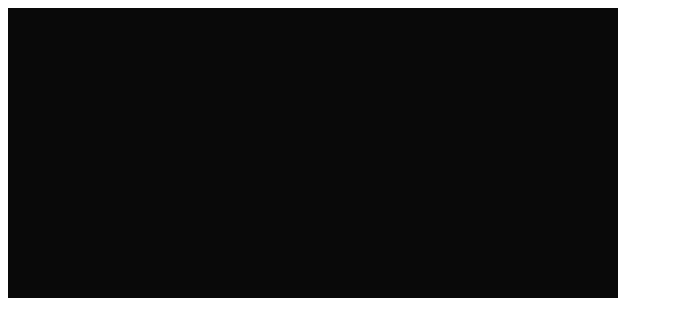
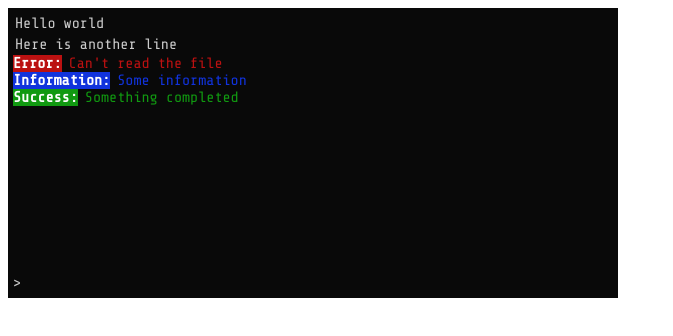
Before and after one commit to Lutonet/lutonet-terminal-js, a website with bundled scripts: page index.html in a window 1280 px wide. Shown: the whole page, without its empty margins (0-673 px from the left). Built offline with nearby package versions, Linux system fonts and the light colour scheme; a web font is replaced by a local one.

Commit message:
Basic terminal functions working

```diff
--- a/InputReader.js
+++ b/InputReader.js
@@ -8,7 +8,6 @@ class InputReader {
         /* define different actions for functional keys */
         if (e.key == "Enter") {
           executeInput(safeText(this.readerLine));
-          console.log("enter pressed");
           this.readerLine = "";
           cursorPosition = 0;
         } else {
@@ -91,11 +90,9 @@ class InputReader {
         }
       }
     };
-    console.log("starting reader");
     this.watch = watch;
     this.input = document.querySelector(".terminal-input");
     if (this.input) {
-      console.log("input found adding event listenner");
       this.input.addEventListener("keydown", logKey);
     } else {
       console.log("input not found to start the reader");
--- a/Terminal.js
+++ b/Terminal.js
@@ -1,22 +1,18 @@
 import defaultSettings from "./defaultSettings.js";
 import safeText from "./functions/safeText.js";
 import InputReader from "./InputReader.js";
+import WindowOperator from "./functions/terminalFunctions.js";
 
 class Terminal {
   /***********          constructor         ***********/
   constructor(props) {
     // load all default settings
     this.canvas = "";
+    this.windowElement = "";
     this.isLoaded = false;
     this.settings = defaultSettings();
     for (let setting in this.settings.defaultSettings) {
       this[setting] = this.settings.defaultSettings[setting];
-      console.log(
-        "applying " +
-          setting +
-          " setting value: " +
-          this.settings.defaultSettings[setting]
-      );
     }
     this.element = this.settings.defaultSettings.element;
 
@@ -24,19 +20,12 @@ class Terminal {
     if (props) {
       try {
         // first load the theme so user can rewrite settings later
-        if (props.theme) console.log(props.theme);
         if (props.theme != "light") {
           let tmp = this.settings[props.theme];
           for (let set in tmp) {
-            console.log("applying " + set + " for theme");
             this[set] = safeText(this.settings[props.theme][set]);
           }
         }
-        // remove cursor for logger
-
-        // load settings from props
-        console.log(props);
-
         for (let property in props) {
           if (this[property]) {
             this[property] = safeText(props[property]);
@@ -196,6 +185,16 @@ class Terminal {
     }
   }
 
+  get dimmedColor() {
+    return this._dimmedColor;
+  }
+  set dimmedColor(value) {
+    this._dimmedColor = value;
+    if (this.isLoaded) {
+      this.reload();
+    }
+  }
+
   get invertedText() {
     return this._invertedText;
   }
@@ -217,16 +216,25 @@ class Terminal {
     terminalWindow.classList.add("terminal-window");
     terminalWindow.style.backgroundColor = this.backgroundColor;
     terminalWindow.style.color = this.defaultColor;
-    terminalWindow.style.display = "flex";
-    terminalWindow.style.flexDirection = "column-reverse";
-    terminalWindow.style.flex = 1;
+    //terminalWindow.style.display = "flex";
+    //terminalWindow.style.flexDirection = "column";
+
+    //terminalWindow.style.flex = 1;
     terminalWindow.margin = "0px";
     terminalWindow.style.padding = "5px";
     terminalWindow.style.width = "600px";
     terminalWindow.style.fontSize = "15px";
     terminalWindow.style.minHeight = "250px";
     this.canvas.appendChild(terminalWindow);
-
+    this.windowElement = terminalWindow;
+    // we got terminal running, now we need to attach the TerminalOperator to it
+    const windowOperator = new WindowOperator(this);
+    this.clear = () => windowOperator.clear();
+    this.write = (string) => windowOperator.write(string);
+    this.writeLine = (string) => windowOperator.writeLine(string);
+    this.writeError = (string) => windowOperator.writeError(string);
+    this.writeInfo = (string) => windowOperator.writeInfo(string);
+    this.writeSuccess = (string) => windowOperator.writeSuccess(string);
     /**
      * If the element is AS 400 create two elements <div><div> second with 'terminal-input'
      * In case of terminal create single element with 'terminal-input' and 'terminal-window' classes
@@ -246,6 +254,8 @@ class Terminal {
         terminalInput.style.padding = "5px";
         terminalInput.style.width = "600px";
         terminalInput.style.fontSize = "15px";
+        terminalInput.value = this.commandPrefix + " ";
+        terminalInput.autofocus = true;
         this.canvas.appendChild(terminalInput);
       }
       this.reader = new InputReader(this.getInput, ".terminal-input");
@@ -263,13 +273,10 @@ class Terminal {
   };
 
   getInput = (input) => {
+    let reader = document.querySelector(".terminal-input");
+    reader.value = "";
+    reader.value = this.commandPrefix + " ";
     console.log("command received: " + input);
-    /**
-     *
-     * Work with the user Input - we need to check if the type is AS 400 - then we delete all in element
-     * if it is terminal we go to new line
-     *
-     */
   };
 }
 
--- a/defaultSettings.js
+++ b/defaultSettings.js
@@ -2,7 +2,8 @@ function getDefaultSettings() {
   const light = {
     backgroundColor: "#CCCCCC",
     defaultColor: "#090909",
-    errorColor: "#990000",
+    dimmedColor: "#555555",
+    errorColor: "#AA0000",
     infoColor: "#1133AA",
     successColor: "#119911",
     invertedText: "#FFFFFF",
@@ -11,8 +12,9 @@ function getDefaultSettings() {
   const dark = {
     backgroundColor: "#090909",
     defaultColor: "#CCCCCC",
-    errorColor: "#990000",
-    infoColor: "#1133AA",
+    dimmedColor: "#999999",
+    errorColor: "#BB1111",
+    infoColor: "#1133DD",
     successColor: "#119911",
     invertedText: "#FFFFFF",
   };
--- /dev/null
+++ b/functions/terminalFunctions.js
@@ -0,0 +1,117 @@
+export default class WindowOperator {
+  constructor(terminal) {
+    this.terminal = terminal;
+    if (!terminal.windowElement) {
+      console.log("no window element to display at");
+      return;
+    }
+    this.terminalWindow = terminal.windowElement;
+  }
+  // here we define basic terminal services
+  clear() {
+    this.terminal.windowElement.innerHTML = "";
+  }
+  write(str) {
+    const string = document.createElement("span");
+    string.classList.add("terminal-default");
+    string.style.padding = "2px";
+    string.style.color = terminal.defaultColor;
+    string.innerHTML = str;
+    this.terminal.windowElement.appendChild(string);
+  }
+  writeLine(str) {
+    const string = document.createElement("div");
+    string.classList.add("terminal-default");
+    string.style.padding = "2px";
+    string.style.color = terminal.defaultColor;
+    string.innerHTML = str;
+    this.terminal.windowElement.appendChild(string);
+  }
+
+  writeError(str) {
+    if (this.terminal.displayTitle) {
+      const subtitle = document.createElement("span");
+      if (this.terminal.invertedText) {
+        subtitle.style.backgroundColor = this.terminal.errorColor;
+        subtitle.style.color = this.terminal.invertedText;
+        subtitle.style.fontWeight = "bold";
+      } else {
+        subtitle.style.color = this.terminal.errorColor;
+        subtitle.style.fontWeight = "bold";
+      }
+      //      subtitle.style.padding = "2px";
+      subtitle.classList.add("terminal-error-title");
+      let title = this.terminal.title ? this.terminal.title : "Error:";
+      subtitle.innerText = title;
+      subtitle.style.marginRight = "5px";
+      this.terminal.windowElement.appendChild(subtitle);
+    }
+    const string = document.createElement("span");
+
+    string.classList.add("terminal-default");
+    string.style.color = this.terminal.errorColor;
+    string.style.padding = "2px";
+    console.log(this.terminal.errorColor);
+    string.innerHTML = str;
+    this.terminal.windowElement.appendChild(string);
+    this.terminal.windowElement.appendChild(document.createElement("br"));
+  }
+
+  writeInfo(str) {
+    if (this.terminal.displayTitle) {
+      const subtitle = document.createElement("span");
+      if (this.terminal.invertedText) {
+        subtitle.style.backgroundColor = this.terminal.infoColor;
+        subtitle.style.color = this.terminal.invertedText;
+        subtitle.style.fontWeight = "bold";
+      } else {
+        subtitle.style.color = this.terminal.infoColor;
+        subtitle.style.fontWeight = "bold";
+      }
+      //      subtitle.style.padding = "2px";
+      subtitle.classList.add("terminal-error-title");
+      let title = this.terminal.title ? this.terminal.title : "Information:";
+      subtitle.innerText = title;
+      subtitle.style.marginRight = "5px";
+      this.terminal.windowElement.appendChild(subtitle);
+    }
+    const string = document.createElement("span");
+
+    string.classList.add("terminal-default");
+    string.style.color = this.terminal.infoColor;
+    string.style.padding = "2px";
+    console.log(this.terminal.infoColor);
+    string.innerHTML = str;
+    this.terminal.windowElement.appendChild(string);
+    this.terminal.windowElement.appendChild(document.createElement("br"));
+  }
+
+  writeSuccess(str) {
+    if (this.terminal.displayTitle) {
+      const subtitle = document.createElement("span");
+      if (this.terminal.invertedText) {
+        subtitle.style.backgroundColor = this.terminal.successColor;
+        subtitle.style.color = this.terminal.invertedText;
+        subtitle.style.fontWeight = "bold";
+      } else {
+        subtitle.style.color = this.terminal.successColor;
+        subtitle.style.fontWeight = "bold";
+      }
+      //  subtitle.style.padding = "2px";
+      subtitle.classList.add("terminal-error-title");
+      let title = this.terminal.title ? this.terminal.title : "Success:";
+      subtitle.innerText = title;
+      subtitle.style.marginRight = "5px";
+      this.terminal.windowElement.appendChild(subtitle);
+    }
+    const string = document.createElement("span");
+
+    string.classList.add("terminal-default");
+    string.style.color = this.terminal.successColor;
+    string.style.padding = "2px";
+    console.log(this.terminal.successColor);
+    string.innerHTML = str;
+    this.terminal.windowElement.appendChild(string);
+    this.terminal.windowElement.appendChild(document.createElement("br"));
+  }
+}
--- a/index.html
+++ b/index.html
@@ -8,10 +8,6 @@
   </head>
   <body>
     <link rel="stylesheet" href="./css/default.css" />
-    <link rel="stylesheet" href="./css/light.css" />
-    <link rel="stylesheet" href="./css/dark.css" />
-    <div id="terminal">
-      Terminal
-    </div>
+    <div id="terminal"></div>
   </body>
 </html>
--- a/index.js
+++ b/index.js
@@ -2,10 +2,14 @@ import Terminal from "./Terminal.js";
 const terminal = new Terminal({ terminalType: "as-400" });
 terminal.start();
 terminal.theme = "dark";
-terminal.defaultColor = "green";
+terminal.displayTitle = true;
+terminal.writeLine("Hello world");
+terminal.writeLine("Here is another line");
+terminal.writeError("Can't read the file");
+terminal.writeInfo("Some information");
+terminal.writeSuccess("Something completed");
 /*{
   display: true,
   displayTitle: false,
 });
 */
-console.log(terminal.theme);
```
Also changed, not shown: docs/basics.md (+6 -13 lines).
